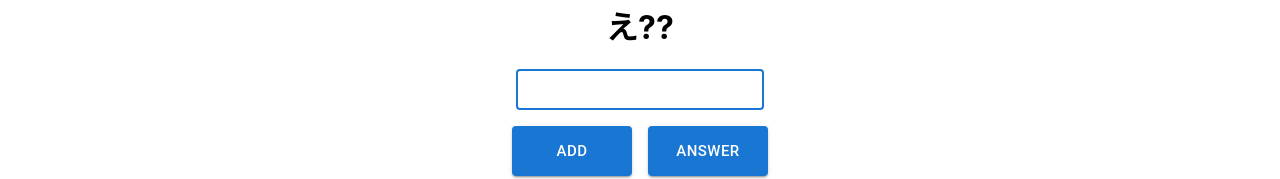
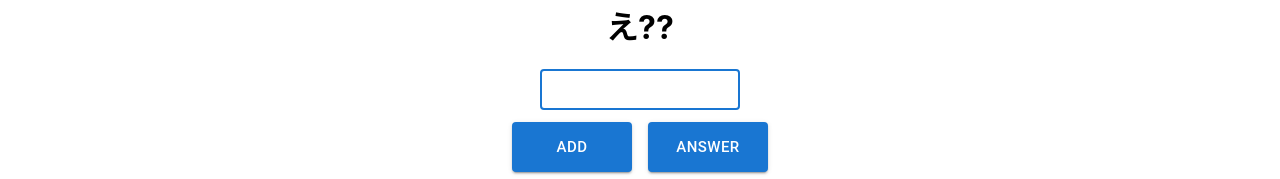
Before and after one commit to smmmmmmm/fill-words, a React (Create React App) app: page /play in a window 1280 px wide. Shown: the part 127-306 px from the top of the page. Built offline with nearby package versions, Linux system fonts and the light colour scheme.

Commit message:
Fix stacking TextField

```diff
--- a/src/components/Play.js
+++ b/src/components/Play.js
@@ -191,30 +191,32 @@ function Play(props) {
     <Grid container alignItems="center" justify="center">
         <div align="center">
           <Spacer size={20}/>
-
           <Stack spacing={2} direction="row">
             <div align="left" style={{minWidth: 120}}> time : {time.toFixed(1)} </div>
             <div align="right" style={{minWidth: 120}}> 正解率 : {answerHistory.reduce((a, b) => a + b.isCorrect, 0)} / {answerHistory.length}
             </div>
           </Stack>
-          <h1> { questions.qwords[questions.number] } </h1>
+          <h1> { questions.qwords[questions.number].replaceAll("?", "?") } </h1>
           { difficulty === "easy" && <h4> 解の数: {questions.answers[questions.number].length} </h4>}
           <div>
+            <Stack spacing={1} direction="column" alignItems="center">
               {inputAnswers.map((ans, index) => {
-              return <p><TextField
+                return <TextField
                   // autoFocus
                   inputRef={inputEl}
                   type="text"
+                  style={{maxWidth:200}}
                   name={"answer" + index}
                   value={ans}
                   onChange={handleChange}
                   onKeyPress={handleKeyPress}
                   autoComplete="off"
                   size="small"
-              />
-              </p>;
+                />;
               })}
+            </Stack>
           </div>
+          <Spacer size={12}/>
           <Stack spacing={2} direction="row">
             <Button variant="contained" size="large" onClick={addInputAnswer} style={{minWidth: 120, minHeight: 50}}> Add </Button>
             <Button variant="contained" size="large" onClick={changeWord} style={{minWidth: 120, minHeight: 50}}> Answer </Button>
```
Lines whose indentation alone changed are shown as unchanged.
